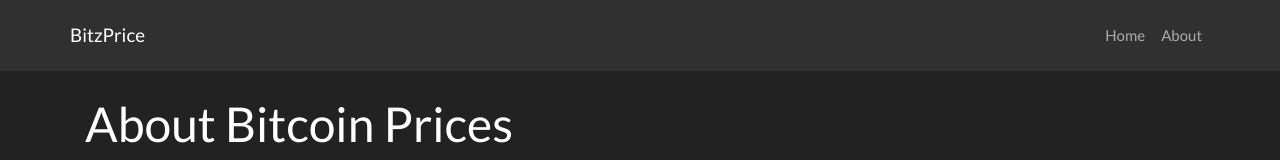
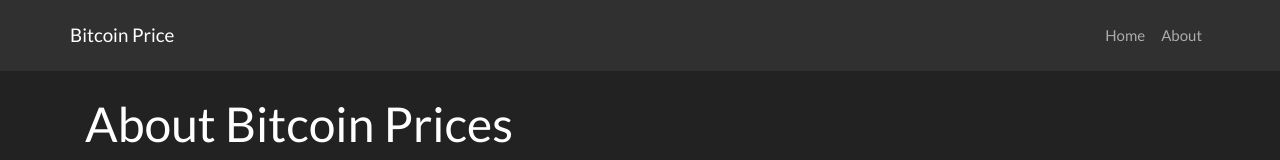
Before and after one commit to elvc/bitcoin-prices, a Next.js app: page /about in a window 1280 px wide. Shown: the top 160 px of the page. Built offline with nearby package versions, Linux system fonts and the light colour scheme.

Commit message:
Change header

```diff
--- a/components/Navbar.js
+++ b/components/Navbar.js
@@ -4,7 +4,7 @@ const Navbar = () => (
   <nav className="navbar navbar-expand navbar-dark bg-dark mb-4">
     <div className="container">
       <a className="navbar-brand" href="#">
-        BitzPrice
+        Bitcoin Price
       </a>
       <div className="collapse navbar-collapse">
         <ul className="navbar-nav ml-auto">
```
